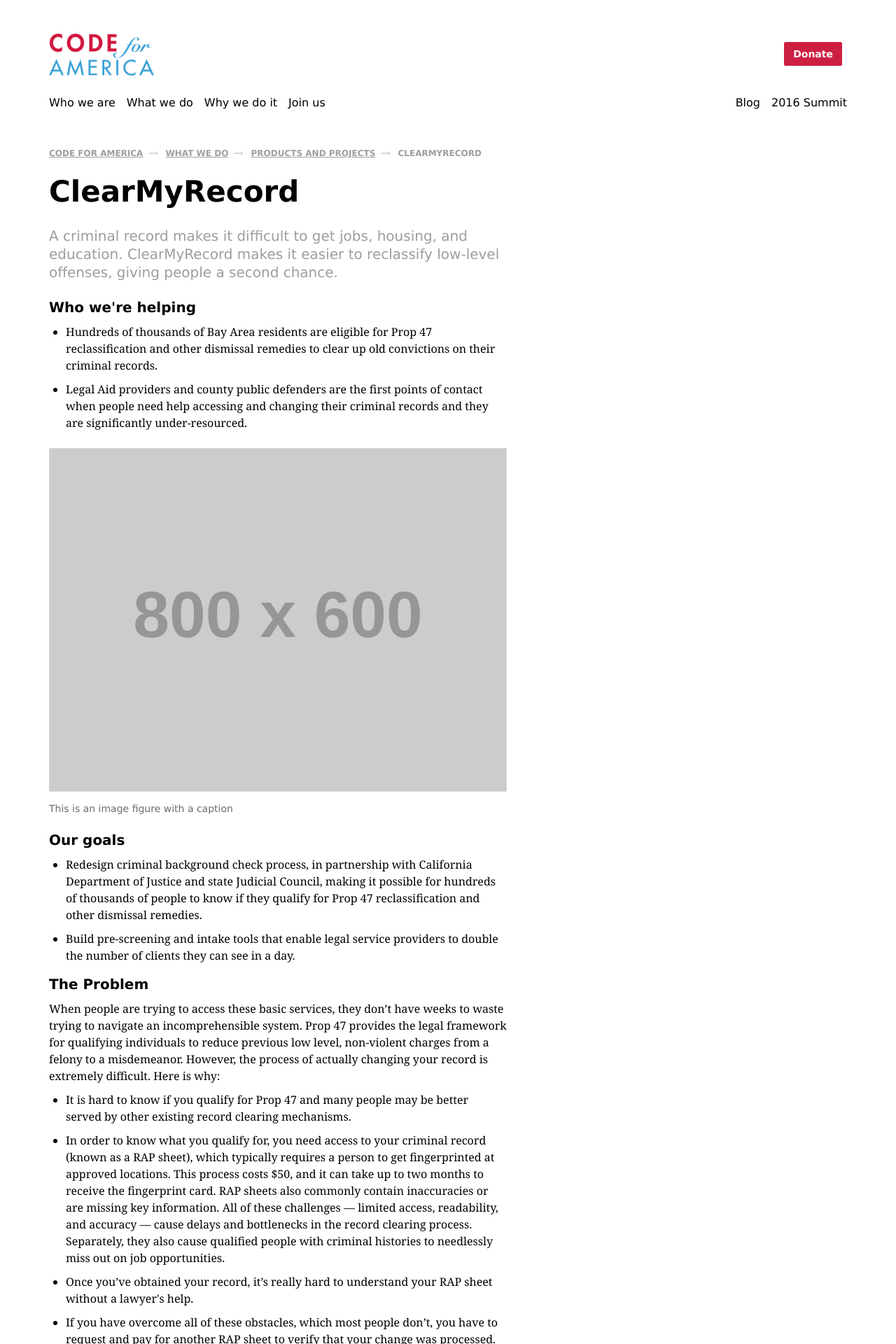
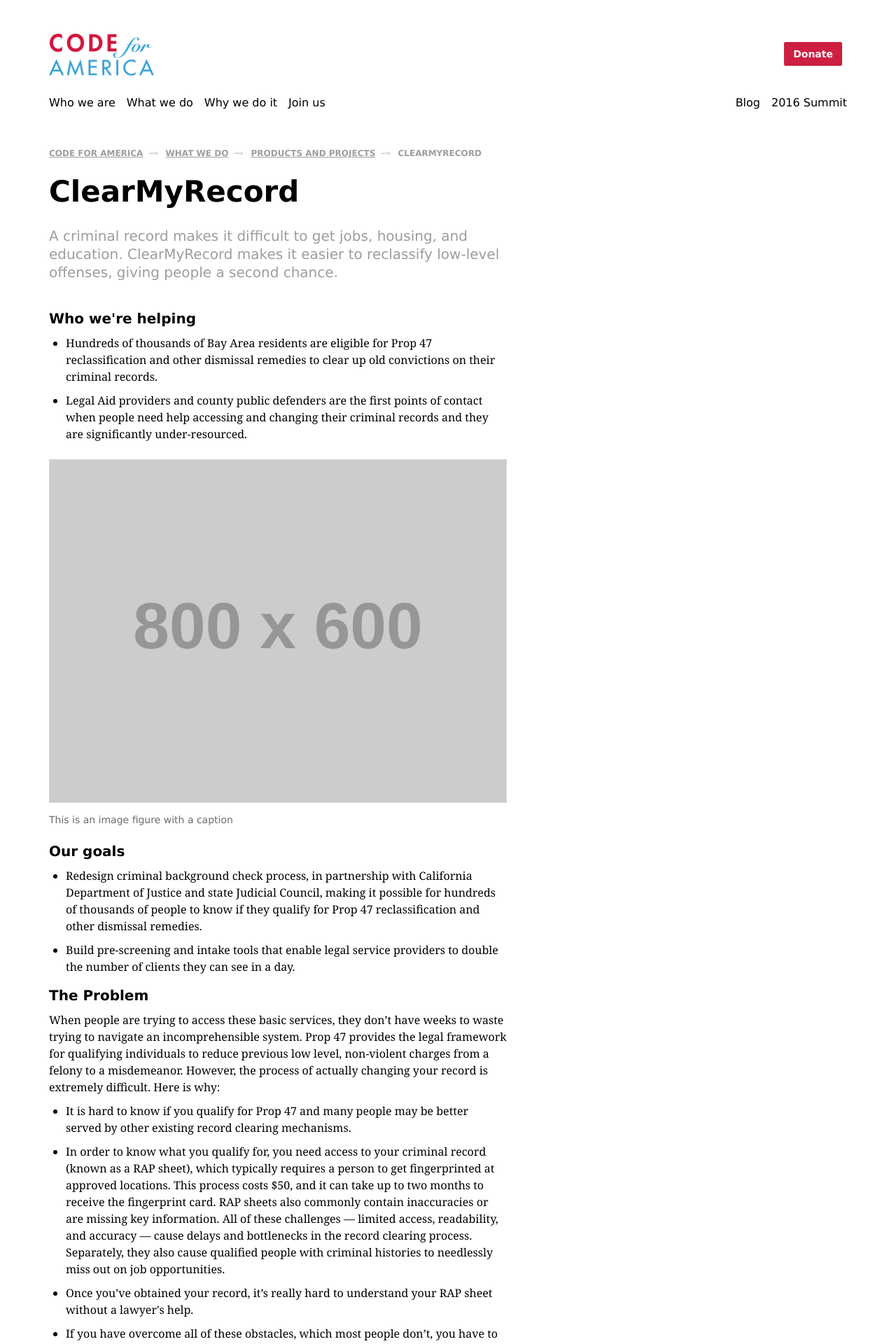
Before and after one commit to codeforamerica/style-guide, a Jekyll site: the page built from _templates/content.html, in a window 1280 px wide. Shown: the top 1920 px of the page at 70% size. Built offline with Jekyll 4.4.1, drawn with Linux system fonts in a browser that asks for light colours; nearby versions of some CDN libraries.

Commit message:
On bigger screens add some padding below page-header

```diff
--- a/_sass/templates/_content.scss
+++ b/_sass/templates/_content.scss
@@ -31,6 +31,9 @@
 .template-content {
   .page-header {
     // margin-bottom: $base-spacing;
+    @include media($tablet-up) {
+      margin-bottom: 1rem;
+    }
   }
 }
 
```
